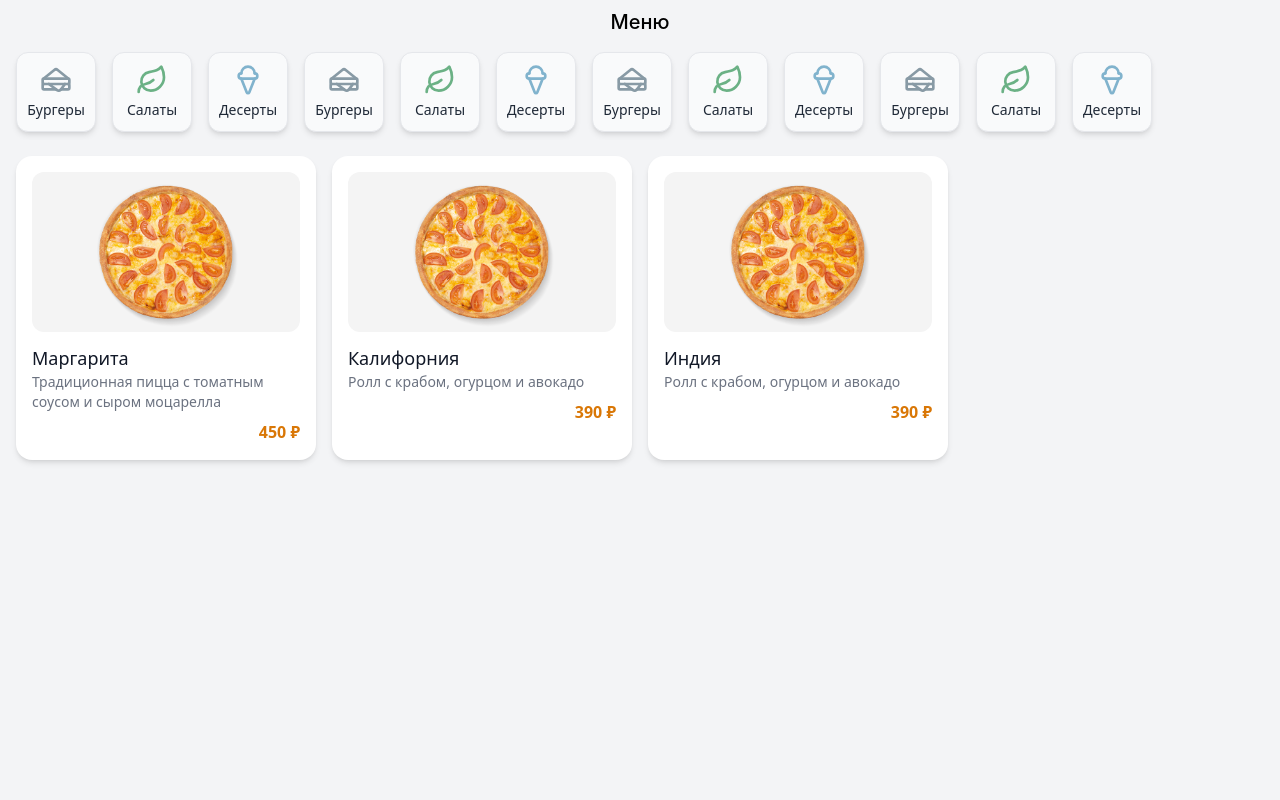
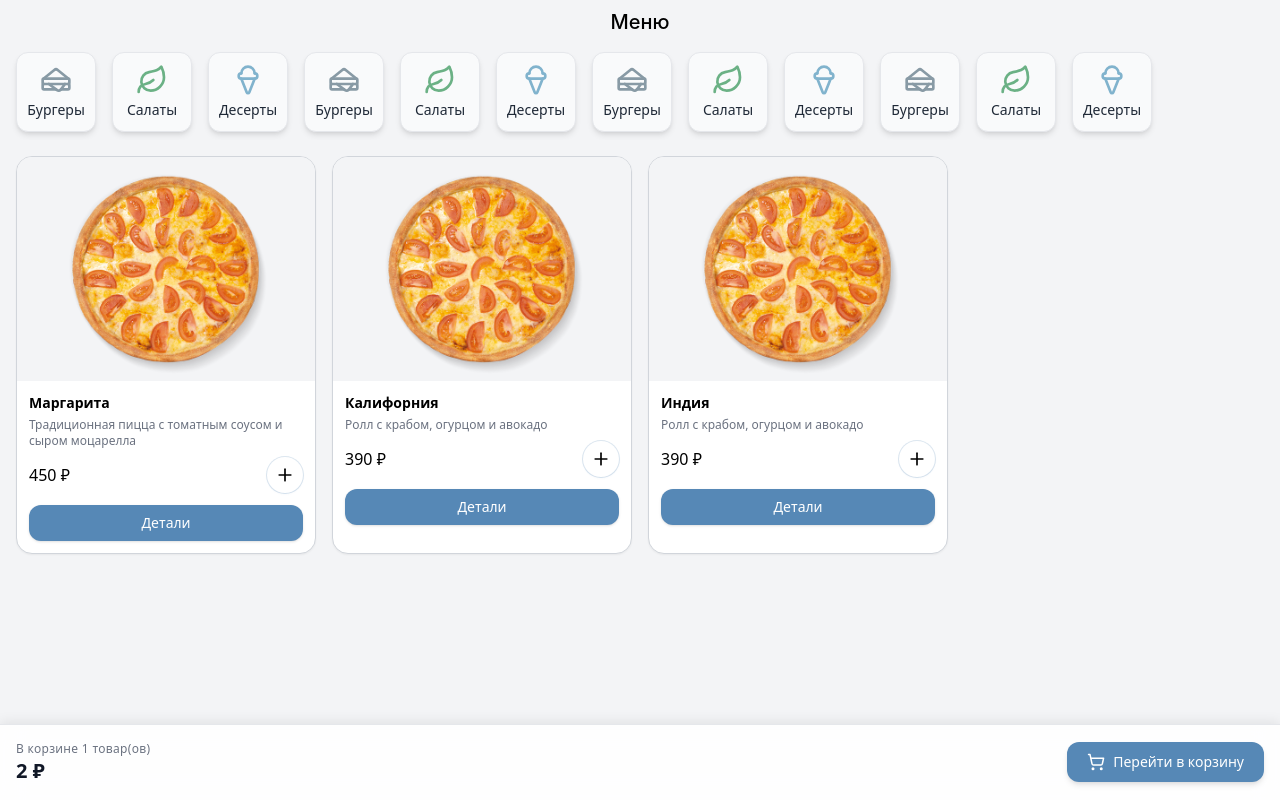
Before and after one commit to Nibolg1994/chat-menu-react, a React (Vite) app: page / in a window 1280 px wide. Built offline with nearby package versions, Linux system fonts and the light colour scheme.

Commit message:
added dish cart and order cart

```diff
--- a/package.json
+++ b/package.json
@@ -12,6 +12,7 @@
     "autoprefixer": "^10.4.15",
     "clsx": "^2.1.1",
     "lucide-react": "^0.507.0",
+    "phosphor-react": "^1.4.1",
     "postcss": "^8.4.31",
     "react": "^19.1.0",
     "react-dom": "^19.1.0",
--- a/src/App.jsx
+++ b/src/App.jsx
@@ -2,6 +2,7 @@ import React, { useState } from "react";
 import DishCard from "./components/DishCard";
 import CategorySlider from "./components/CategorySlider";
 import CategoryToggle from "./components/CategoryToggle";
+import CompactBottomBar from "./components/ComapctBottomBar.jsx";
 
 /*const categories = [
 
@@ -73,11 +74,25 @@ const App = () => {
                 />
             )}
 
-            <div className="mt-4 grid grid-cols-1 xs:grid-cols-2 sm:grid-cols-2 md:grid-cols-3 lg:grid-cols-4 gap-4 px-6 xs:px-2 sm:px-2" >
+            <div className="mt-4 mb-24 grid grid-cols-1 xs:grid-cols-2 sm:grid-cols-2 md:grid-cols-3 lg:grid-cols-4 gap-4 px-6 xs:px-2 sm:px-2" >
                 {filtered.map((dish, i) => (
-                    <DishCard key={i} {...dish} />
+                    <DishCard
+                        title={dish.title}
+                        description={dish.description}
+                        price={dish.price}
+                        image={dish.image}
+                        onViewDetails={() => console.log('onViewDetails')}
+                        onAddToCart={() => console.log('onAddToCart')}
+                        cartQuantity={1} // функция возвращает кол-во блюда в корзине
+                    />
                 ))}
             </div>
+
+            <CompactBottomBar
+                totalItems={1}
+                totalPrice={2}
+                onClick={() => console.log("Переход в корзину")}
+            />
         </div>
     );
 };
--- /dev/null
+++ b/src/components/ComapctBottomBar.jsx
@@ -0,0 +1,37 @@
+import React from "react";
+import PrimaryButton from "./PrimaryButton.jsx";
+import { ShoppingCart } from "lucide-react";
+
+const CompactBottomBar = ({ totalItems, totalPrice, onClick }) => {
+    if (totalItems === 0) return null;
+
+    return (
+        <div className="fixed bottom-0 left-0 right-0 z-50 bg-white/90 backdrop-blur-md border-t border-gray-200 shadow-[0_-2px_12px_rgba(0,0,0,0.08)] px-4 py-4">
+            <div className="flex flex-col xs:flex-row xs:justify-between xs:items-center gap-4">
+                {/* Информация о товарах и цене */}
+                <div className="flex flex-col">
+                    <span className="text-xs text-gray-500 tracking-wide">
+                        В корзине {totalItems} товар(ов)
+                    </span>
+                    <span className="text-xl font-semibold text-gray-900 leading-snug">
+                        {totalPrice} ₽
+                    </span>
+                </div>
+
+                {/* Кнопка перехода */}
+                <PrimaryButton
+                    className="w-full xs:w-auto flex items-center justify-center gap-2 text-sm font-medium px-5 py-2.5 rounded-xl shadow-md hover:shadow-lg transition"
+                    onClick={(e) => {
+                        e.stopPropagation();
+                        onClick();
+                    }}
+                >
+                    <ShoppingCart size={18} />
+                    Перейти в корзину
+                </PrimaryButton>
+            </div>
+        </div>
+    );
+};
+
+export default CompactBottomBar;
--- a/src/components/DishCard.jsx
+++ b/src/components/DishCard.jsx
@@ -1,22 +1,75 @@
-// src/components/DishCard.jsx
+import { Plus } from "lucide-react";
 import React from "react";
+import clsx from "clsx";
+import PrimaryButton from "./PrimaryButton";
 
-const DishCard = ({ title, description, price, image }) => {
+const DishCard = ({
+                      title,
+                      description,
+                      price,
+                      image,
+                      onViewDetails,
+                      onAddToCart,
+                      cartQuantity = 0,
+                  }) => {
     return (
-        <div className="bg-white rounded-2xl shadow-md p-4 w-full flex-shrink-0 ">
-            <div className="bg-[#f4f4f4] rounded-xl h-40 w-full mb-3 flex items-center justify-center overflow-hidden">
+        <div
+            className="relative bg-white rounded-2xl border border-gray-300 shadow-sm hover:shadow-md transition overflow-hidden group cursor-pointer"
+            onClick={onViewDetails}
+        >
+            {/* Обёртка для картинки с серым фоном */}
+            <div className="bg-gray-100 w-full aspect-[4/3] overflow-hidden">
                 <img
                     src={image}
                     alt={title}
-                    className="object-contain h-full w-full"
+                    className="w-full h-full object-cover"
                 />
             </div>
-            <h3 className="text-lg font-medium text-gray-900">{title}</h3>
-            <p className="text-sm text-gray-500 line-clamp-2">{description}</p>
-            <div className="mt-2 text-right font-semibold text-amber-600">
-                {price} ₽
+
+            <div className="p-3">
+                <h3 className="text-sm font-semibold">{title}</h3>
+                <p className="text-xs text-gray-500 mt-1 line-clamp-2">{description}</p>
+
+                <div className="flex justify-between items-center mt-2">
+                    <span className="text-base font-medium">{price} ₽</span>
+
+                    {/* Кнопка добавления в корзину с акцентным кольцом */}
+                    <button
+                        className={clsx(
+                            "relative p-2 rounded-full transition-transform hover:scale-105",
+                            "bg-primary/10 hover:bg-primary/20 text-primary",
+                            "ring-1 ring-brandBlue/20 hover:ring-2 hover:ring-brandBlue/40",
+                            "shadow-sm shadow-brandBlue/10"
+                        )}
+                        onClick={(e) => {
+                            e.stopPropagation();
+                            onAddToCart();
+                        }}
+                    >
+                        <Plus size={20} />
+                        {cartQuantity > 0 && (
+                            <span className="absolute -top-2 -right-2 bg-primary text-white text-[11px] font-semibold w-5 h-5 flex items-center justify-center rounded-full">
+      {cartQuantity}
+    </span>
+                        )}
+                    </button>
+                </div>
+
+                {/* Кнопка "Детали" */}
+                <div className="mt-3">
+                    <PrimaryButton
+                        className="w-full text-sm py-1.5"
+                        onClick={(e) => {
+                            e.stopPropagation();
+                            onViewDetails();
+                        }}
+                    >
+                        Детали
+                    </PrimaryButton>
+                </div>
             </div>
         </div>
     );
 };
+
 export default DishCard;
--- /dev/null
+++ b/src/components/PrimaryButton.jsx
@@ -0,0 +1,28 @@
+import React from "react";
+
+const PrimaryButton = ({ children, onClick, className = "", ...props }) => {
+    return (
+        <button
+            onClick={onClick}
+            className={`
+                bg-[#5688b6]
+                text-white
+                py-2
+                px-4
+                rounded-xl
+                font-medium
+                shadow
+                hover:bg-[#4a7aa3]
+                active:bg-[#3e6d93]
+                transition
+                duration-200
+                ${className}
+            `}
+            {...props}
+        >
+            {children}
+        </button>
+    );
+};
+
+export default PrimaryButton;
--- a/tailwind.config.js
+++ b/tailwind.config.js
@@ -6,6 +6,9 @@ module.exports = {
     extend: {
       fontFamily: {
         inter: ['Inter', 'sans-serif'],
+      },
+      colors: {
+        brandBlue: '#5688b6'
       },
     },
     screens: {
```
Also changed, not shown: 1 other file (tests, documents, lock files or other folders).
